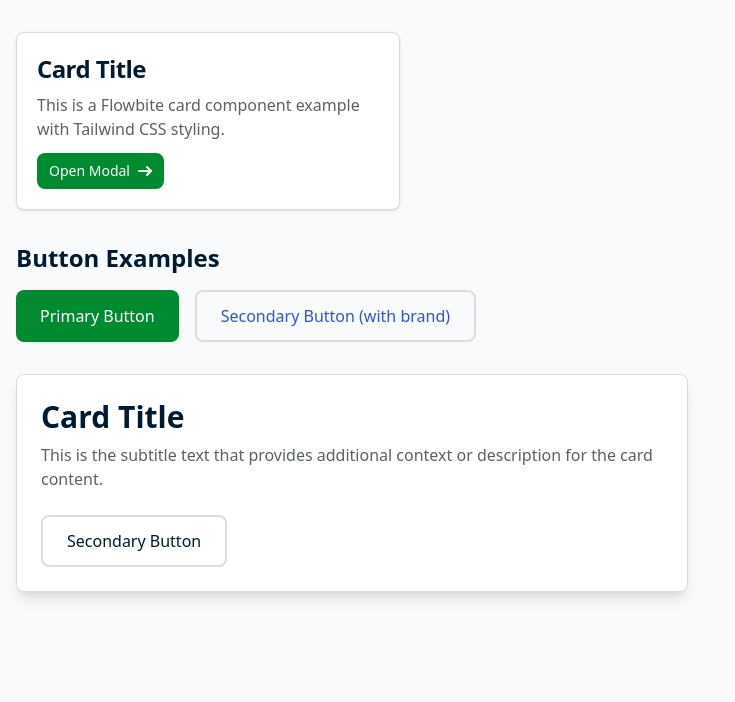
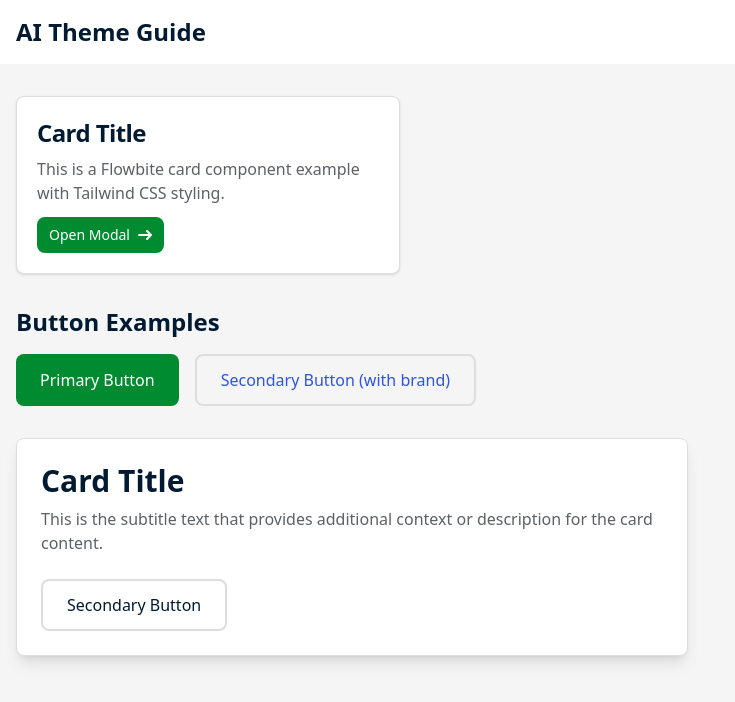
Before and after one commit to Ajaymanath6/AI-theme-guide, an Angular app: page /AI-theme-guide/#/document-view in a window 1280 px wide. Before the commit this address led to /AI-theme-guide/document-view. Shown: the top 702 px of the page, without its empty margins (0-735 px from the left). Built offline with nearby package versions, Linux system fonts and the light colour scheme.

Commit message:
Fix blank screen: Update app component with theme colors, add hash routing for GitHub Pages, fix unused imports

```diff
--- a/src/app/app.component.html
+++ b/src/app/app.component.html
@@ -1,7 +1,13 @@
-<nav class="bg-white border-gray-200 dark:bg-gray-900">
-
+<nav class="bg-brandcolor-white border-brandcolor-strokestrong">
+  <div class="max-w-screen-xl flex flex-wrap items-center justify-between mx-auto p-4">
+    <a href="/AI-theme-guide/" class="flex items-center space-x-3 rtl:space-x-reverse">
+      <span class="self-center text-2xl font-semibold whitespace-nowrap text-brandcolor-textstrong">
+        AI Theme Guide
+      </span>
+    </a>
+  </div>
 </nav>
 
-<main class="min-h-screen bg-gray-50 dark:bg-gray-900">
+<main class="min-h-screen bg-brandcolor-fill">
   <router-outlet />
 </main>
--- a/src/app/app.component.ts
+++ b/src/app/app.component.ts
@@ -1,9 +1,9 @@
 import { Component } from '@angular/core';
-import { RouterOutlet, RouterLink, RouterLinkActive } from '@angular/router';
+import { RouterOutlet } from '@angular/router';
 
 @Component({
   selector: 'app-root',
-  imports: [RouterOutlet, RouterLink, RouterLinkActive],
+  imports: [RouterOutlet],
   templateUrl: './app.component.html',
   styleUrl: './app.component.scss'
 })
--- a/src/app/app.config.ts
+++ b/src/app/app.config.ts
@@ -1,8 +1,11 @@
 import { ApplicationConfig, provideZoneChangeDetection } from '@angular/core';
-import { provideRouter } from '@angular/router';
+import { provideRouter, withHashLocation } from '@angular/router';
 
 import { routes } from './app.routes';
 
 export const appConfig: ApplicationConfig = {
-  providers: [provideZoneChangeDetection({ eventCoalescing: true }), provideRouter(routes)]
+  providers: [
+    provideZoneChangeDetection({ eventCoalescing: true }),
+    provideRouter(routes, withHashLocation())
+  ]
 };
--- a/src/app/app.routes.ts
+++ b/src/app/app.routes.ts
@@ -3,5 +3,6 @@ import { DocumentViewComponent } from './components/document-view/document-view.
 
 export const routes: Routes = [
   { path: '', redirectTo: '/document-view', pathMatch: 'full' },
-  { path: 'document-view', component: DocumentViewComponent }
+  { path: 'document-view', component: DocumentViewComponent },
+  { path: '**', redirectTo: '/document-view' }
 ];
```
